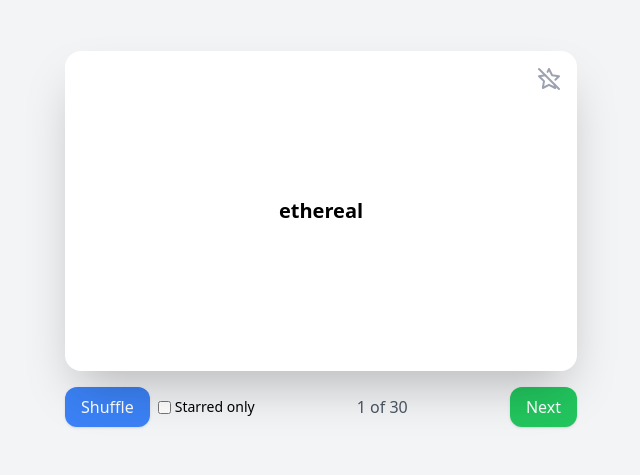
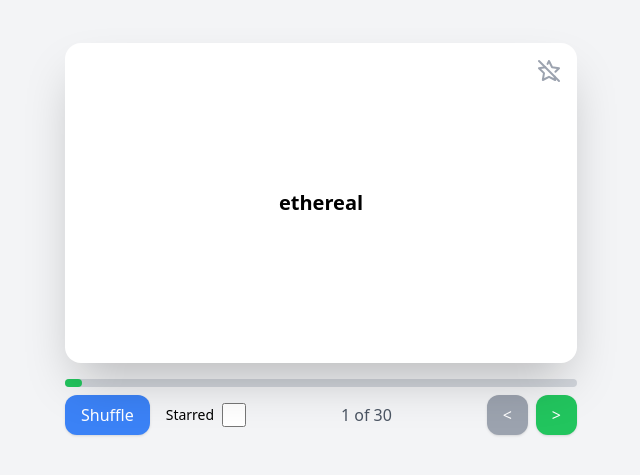
Before and after one commit to htsnowday/vocab, a React (Vite) app: page / in a window 1280 px wide. Shown: the part 161-636 px from the top of the page, without its empty margins (319-959 px from the left). Built offline with nearby package versions, Linux system fonts and the light colour scheme.

Commit message:
Update App.jsx

```diff
--- a/src/App.jsx
+++ b/src/App.jsx
@@ -59,6 +59,11 @@ export default function FlashcardApp() {
     setShowDefinition(false);
   };
 
+  const handlePrevious = () => {
+    setIndex((prev) => (prev - 1 + displayedList.length) % displayedList.length);
+    setShowDefinition(false);
+  };
+
   const handleShuffle = () => {
     setVocabulary(shuffleArray(originalVocabulary));
     setIndex(0);
@@ -79,45 +84,65 @@ export default function FlashcardApp() {
 
   return (
     <div className="min-h-screen flex flex-col items-center justify-center p-4 bg-gray-100">
+      <div className="relative w-full max-w-sm sm:max-w-md md:max-w-lg h-64 sm:h-72 md:h-80">
+        <div className="absolute top-4 right-4 z-20" onClick={toggleStar}>
+          {starred.has(current.word) ? <Star className="text-yellow-400" /> : <StarOff className="text-gray-400" />}
+        </div>
         <motion.div
-        className="relative w-full max-w-sm sm:max-w-md md:max-w-lg h-64 sm:h-72 md:h-80 bg-white shadow-2xl rounded-2xl p-6 text-center cursor-pointer flex flex-col justify-center items-center"
+          className="w-full h-full bg-white shadow-2xl rounded-2xl p-6 text-center cursor-pointer flex flex-col justify-center items-center"
           onClick={handleCardClick}
           initial={false}
           animate={{ rotateY: showDefinition ? 180 : 0 }}
           transition={{ duration: 0.6 }}
           style={{ transformStyle: "preserve-3d" }}
         >
-        <div className="absolute top-4 right-4" onClick={toggleStar}>
-          {starred.has(current.word) ? <Star className="text-yellow-400" /> : <StarOff className="text-gray-400" />}
-        </div>
-        <div className="text-xl" style={{ backfaceVisibility: "hidden", transform: showDefinition ? "rotateY(180deg)" : "none" }}>
-          <strong>{showDefinition ? current.definition : current.word}</strong>
+          <div className="text-xl text-center w-full px-4" style={{ backfaceVisibility: "hidden", transform: showDefinition ? "rotateY(180deg)" : "none" }}>
+            <strong>{current.word}</strong>
+            {showDefinition && <p className="mt-2 text-gray-700">{current.definition}</p>}
           </div>
         </motion.div>
-      <div className="w-full max-w-sm sm:max-w-md md:max-w-lg flex justify-between items-center mt-4">
-        <div className="flex items-center gap-2">
+      </div>
+      <div className="w-full max-w-sm sm:max-w-md md:max-w-lg mt-4">
+        <div className="h-2 bg-gray-300 rounded-full mb-2">
+          <div
+            className="h-full bg-green-500 rounded-full"
+            style={{ width: `${((index % displayedList.length) + 1) / displayedList.length * 100}%` }}
+          ></div>
+        </div>
+        <div className="flex justify-between items-center">
+          <div className="flex items-center gap-4">
             <button
               className="px-4 py-2 bg-blue-500 text-white rounded-xl shadow hover:bg-blue-600"
               onClick={handleShuffle}
             >
               Shuffle
             </button>
-          <label className="flex items-center gap-1 text-sm">
+            <label className="flex items-center gap-2 text-sm">
+              <span>Starred</span>
               <input
                 type="checkbox"
                 checked={onlyStarred}
                 onChange={(e) => setOnlyStarred(e.target.checked)}
+                className="w-6 h-6 accent-green-500"
               />
-            Starred only
             </label>
           </div>
           <span className="text-gray-600">{displayedList.length > 0 ? `${(index % displayedList.length) + 1} of ${displayedList.length}` : "0 of 0"}</span>
+          <div className="flex gap-2">
+            <button
+              className="px-4 py-2 bg-gray-400 text-white rounded-xl shadow hover:bg-gray-500"
+              onClick={handlePrevious}
+            >
+              &lt;
+            </button>
             <button
               className="px-4 py-2 bg-green-500 text-white rounded-xl shadow hover:bg-green-600"
               onClick={handleNext}
             >
-          Next
+              &gt;
             </button>
+          </div>
+        </div>
       </div>
     </div>
   );
```
Lines whose indentation alone changed are shown as unchanged.
